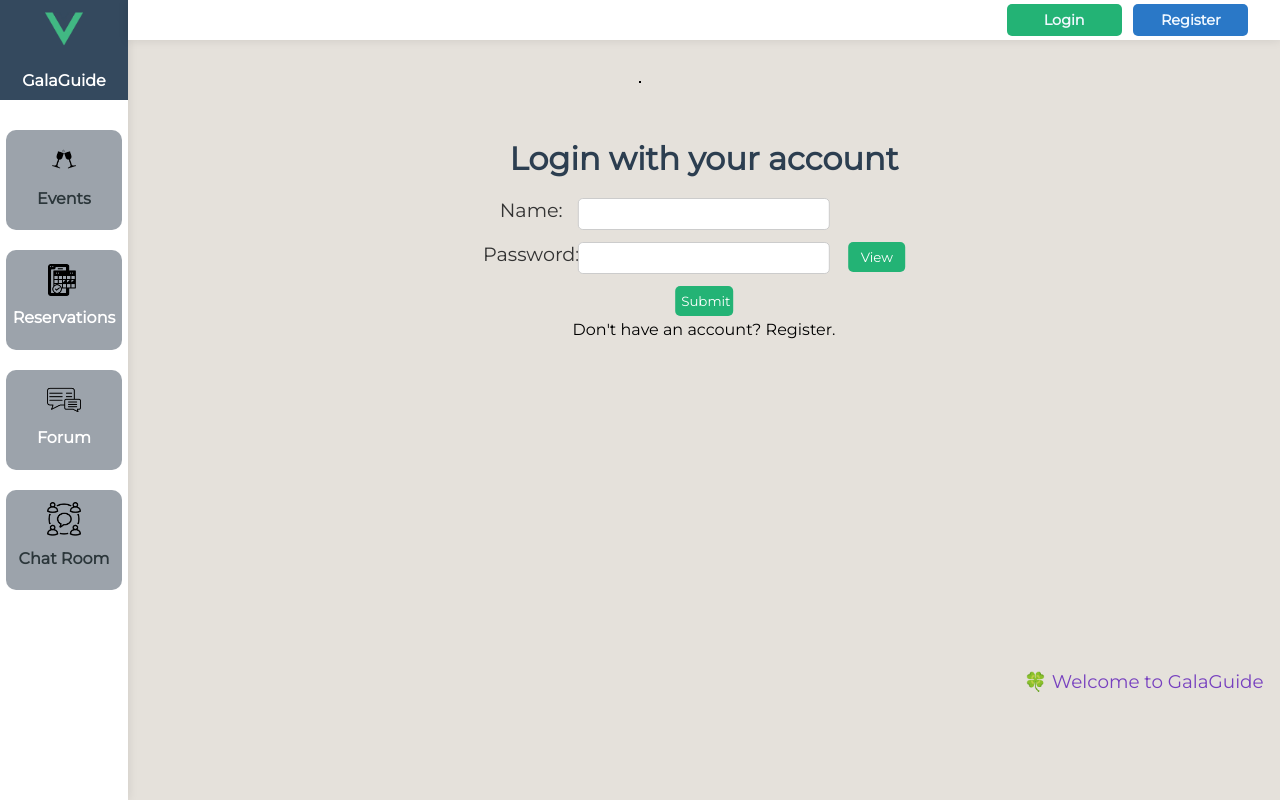
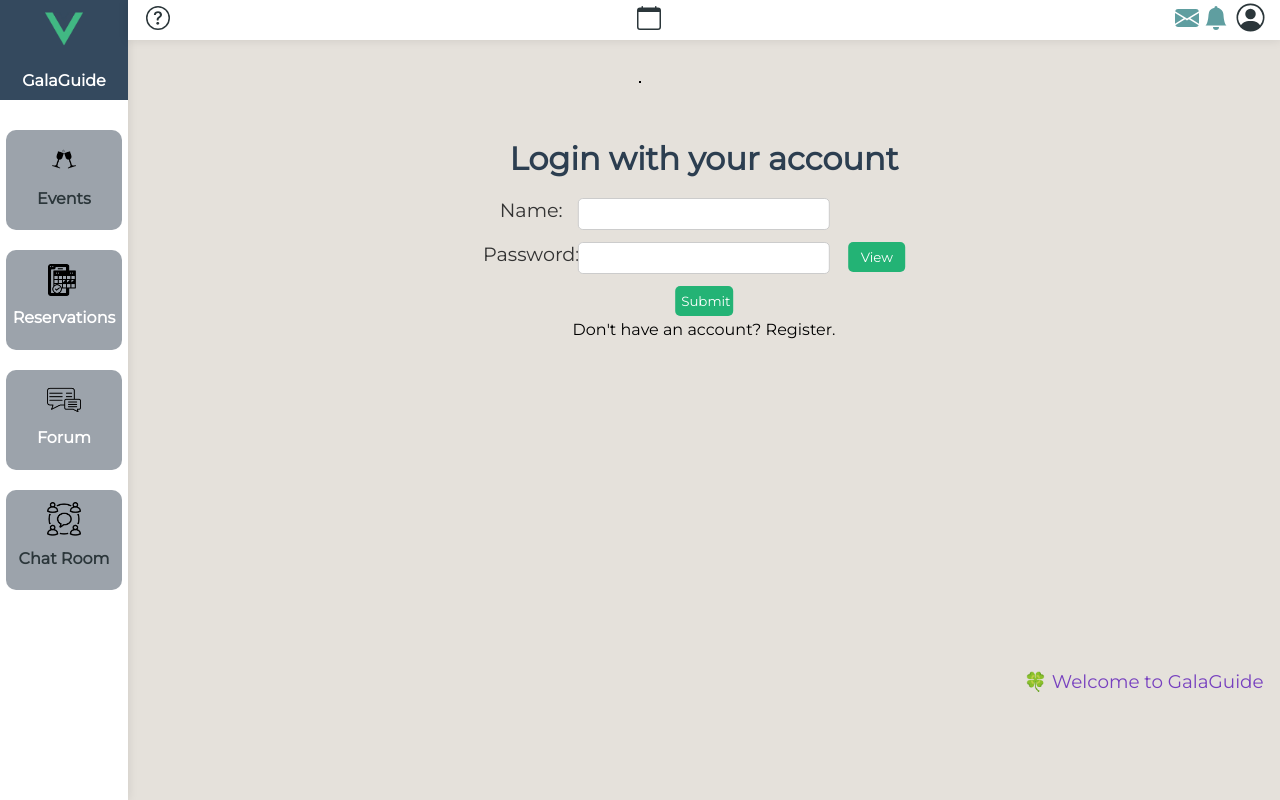
Before and after one commit to sustech-cs304/galaguide, a Vue app in the folder galaguide/: page /login in a window 1280 px wide. Built offline with nearby package versions, Linux system fonts and the light colour scheme; what v-calendar, vue3-marquee would draw is missing.

Commit message:
Add profile interface in App.vue
Nothing changes in UserLogin.vue except the indent which is caused by eslint

```diff
--- a/galaguide/src/App.vue
+++ b/galaguide/src/App.vue
@@ -1,49 +1,49 @@
 <script setup>
-import {onMounted, ref, computed} from 'vue'
-import LeftSideBar from './components/globe/LeftSideBar.vue'
-import GlobeFooter from './components/globe/GlobeFooter.vue'
-import AIAssist from './components/ai/AIAssist.vue'
-import { DatePicker } from 'v-calendar';
-import 'v-calendar/style.css';
+import { onMounted, ref, computed } from "vue";
+import LeftSideBar from "./components/globe/LeftSideBar.vue";
+import GlobeFooter from "./components/globe/GlobeFooter.vue";
+import AIAssist from "./components/ai/AIAssist.vue";
+import { DatePicker } from "v-calendar";
+import "v-calendar/style.css";
 // import HomePage from "./components/HomePage.vue";
 
-const role = ref(0) // 0 for not logged in, 1 for user, 2 for admin
+const role = ref(0); // 0 for not logged in, 1 for user, 2 for admin
 
-const hoveredOnCalendar = ref(false)
+const hoveredOnCalendar = ref(false);
+const hoveredOnAvatar = ref(false);
 
 const delayFalse = (ref, delay) => {
   setTimeout(() => {
-        ref = false
-    }, delay)
-}
+    ref = false;
+  }, delay);
+};
 
 /* can be adjusted at https://vcalendar.io/calendar/attributes.html */
 
 const events = ref([
   {
-        description: 'Take Noah to basketball practice.',
+    description: "Take Noah to basketball practice.",
     isComplete: false,
     dates: { repeat: { weekdays: 5 } }, // Every Friday
-        color: 'red',
+    color: "red",
   },
 ]);
 
 const attributes = computed(() => [
   // Attributes for events
-    ...events.value.map(event => ({
+  ...events.value.map((event) => ({
     dates: event.dates,
     dot: {
       color: event.color,
-            ...(event.isComplete && { class: 'opacity-75' }),
+      ...(event.isComplete && { class: "opacity-75" }),
     },
     popover: {
       label: event.description,
-            visibility: 'hover',
+      visibility: "hover",
       /*hideIndicator: true,*/
     },
   })),
 ]);
-
 
 /* // event style
 const date = new Date();
@@ -83,19 +83,21 @@ const attrs = ref([
 ]);*/
 
 function getRoleFromCookie() {
-    const cookie = document.cookie.split(';').find(cookie => cookie.trim().startsWith('userRole='))
-    console.log('cookie:', cookie)
+  const cookie = document.cookie
+    .split(";")
+    .find((cookie) => cookie.trim().startsWith("userRole="));
+  console.log("cookie:", cookie);
   if (cookie) {
-        const roleValue = cookie.split('=')[1]
-        role.value = parseInt(roleValue)
+    const roleValue = cookie.split("=")[1];
+    role.value = parseInt(roleValue);
   } else {
-        role.value = 0
+    role.value = 1;
   }
 }
 
 onMounted(() => {
-    getRoleFromCookie()
-})
+  getRoleFromCookie();
+});
 
 /*function logout() {
     document.cookie = "userRole=; expires=Thu, 01 Jan 1970 00:00:00 UTC; path=/;"
@@ -104,84 +106,327 @@ onMounted(() => {
 </script>
 
 <template>
-
-    <router-view :role="role"/>
+  <router-view :role="role" />
 
   <!--  Top Bar  -->
   <div id="top-bar">
     <div v-if="role === 0">
-            <router-link to="/login" class="login" style="color: aliceblue;">Login</router-link>
-            <router-link to="/register"
-                         class="register" style="color: aliceblue;">Register</router-link>
+      <router-link to="/login" class="login" style="color: aliceblue"
+        >Login</router-link
+      >
+      <router-link to="/register" class="register" style="color: aliceblue"
+        >Register</router-link
+      >
     </div>
     <div v-else-if="role === 1 || role === 2">
-
       <!--      Help      -->
-            <a href="/help" style="position: absolute; left: 1%; display: flex; justify-content: flex-start;">
-                <svg xmlns="http://www.w3.org/2000/svg" width="30" height="30" fill="currentColor"
-                     class="bi bi-question-circle" viewBox="-4 -4 20 20">
-                    <path d="M8 15A7 7 0 1 1 8 1a7 7 0 0 1 0 14zm0 1A8 8 0 1 0 8 0a8 8 0 0 0 0 16z"/>
+      <a
+        href="/help"
+        style="
+          position: absolute;
+          left: 1%;
+          display: flex;
+          justify-content: flex-start;
+        "
+      >
+        <svg
+          xmlns="http://www.w3.org/2000/svg"
+          width="30"
+          height="30"
+          fill="currentColor"
+          class="bi bi-question-circle"
+          viewBox="-4 -4 20 20"
+        >
           <path
-                        d="M5.255 5.786a.237.237 0 0 0 .241.247h.825c.138 0 .248-.113.266-.25.09-.656.54-1.134 1.342-1.134.686 0 1.314.343 1.314 1.168 0 .635-.374.927-.965 1.371-.673.489-1.206 1.06-1.168 1.987l.003.217a.25.25 0 0 0 .25.246h.811a.25.25 0 0 0 .25-.25v-.105c0-.718.273-.927 1.01-1.486.609-.463 1.244-.977 1.244-2.056 0-1.511-1.276-2.241-2.673-2.241-1.267 0-2.655.59-2.75 2.286zm1.557 5.763c0 .533.425.927 1.01.927.609 0 1.028-.394 1.028-.927 0-.552-.42-.94-1.029-.94-.584 0-1.009.388-1.009.94z"/>
+            d="M8 15A7 7 0 1 1 8 1a7 7 0 0 1 0 14zm0 1A8 8 0 1 0 8 0a8 8 0 0 0 0 16z"
+          />
+          <path
+            d="M5.255 5.786a.237.237 0 0 0 .241.247h.825c.138 0 .248-.113.266-.25.09-.656.54-1.134 1.342-1.134.686 0 1.314.343 1.314 1.168 0 .635-.374.927-.965 1.371-.673.489-1.206 1.06-1.168 1.987l.003.217a.25.25 0 0 0 .25.246h.811a.25.25 0 0 0 .25-.25v-.105c0-.718.273-.927 1.01-1.486.609-.463 1.244-.977 1.244-2.056 0-1.511-1.276-2.241-2.673-2.241-1.267 0-2.655.59-2.75 2.286zm1.557 5.763c0 .533.425.927 1.01.927.609 0 1.028-.394 1.028-.927 0-.552-.42-.94-1.029-.94-.584 0-1.009.388-1.009.94z"
+          />
         </svg>
       </a>
 
       <!--      Calendar      -->
-            <a href="#" @mouseover="hoveredOnCalendar = true" @mouseleave="delayFalse(hoveredOnCalendar, 300)"
-               style="position: absolute; left: 45%; transform: translate(-50%, 0); display: flex; justify-content: flex-start;">
-                <svg xmlns="http://www.w3.org/2000/svg" width="30" height="30" fill="currentColor"
-                     class="bi bi-calendar" viewBox="-4 -4 20 20">
+      <a
+        href="#"
+        @mouseover="hoveredOnCalendar = true"
+        @mouseleave="delayFalse(hoveredOnCalendar, 300)"
+        style="
+          position: absolute;
+          left: 45%;
+          transform: translate(-50%, 0);
+          display: flex;
+          justify-content: flex-start;
+        "
+      >
+        <svg
+          xmlns="http://www.w3.org/2000/svg"
+          width="30"
+          height="30"
+          fill="currentColor"
+          class="bi bi-calendar"
+          viewBox="-4 -4 20 20"
+        >
           <path
-                        d="M3.5 0a.5.5 0 0 1 .5.5V1h8V.5a.5.5 0 0 1 1 0V1h1a2 2 0 0 1 2 2v11a2 2 0 0 1-2 2H2a2 2 0 0 1-2-2V3a2 2 0 0 1 2-2h1V.5a.5.5 0 0 1 .5-.5M1 4v10a1 1 0 0 0 1 1h12a1 1 0 0 0 1-1V4z"/>
+            d="M3.5 0a.5.5 0 0 1 .5.5V1h8V.5a.5.5 0 0 1 1 0V1h1a2 2 0 0 1 2 2v11a2 2 0 0 1-2 2H2a2 2 0 0 1-2-2V3a2 2 0 0 1 2-2h1V.5a.5.5 0 0 1 .5-.5M1 4v10a1 1 0 0 0 1 1h12a1 1 0 0 0 1-1V4z"
+          />
         </svg>
       </a>
-            <div v-if="hoveredOnCalendar" @mouseover="hoveredOnCalendar = true" @mouseleave="hoveredOnCalendar = false"
-                 style="position: absolute; top: 100%; left: 45%; transform: translate(-50%, 0); width: 20%; height: 20%;box-shadow: 0 0 10px rgba(0, 0, 0, 0.1); z-index: 100;">
-                <DatePicker :attributes='attributes'/>
+      <div
+        v-if="hoveredOnCalendar"
+        @mouseover="hoveredOnCalendar = true"
+        @mouseleave="hoveredOnCalendar = false"
+        style="
+          position: absolute;
+          top: 100%;
+          left: 45%;
+          transform: translate(-50%, 0);
+          width: 20%;
+          height: 20%;
+          box-shadow: 0 0 10px rgba(0, 0, 0, 0.1);
+          z-index: 100;
+        "
+      >
+        <DatePicker :attributes="attributes" />
       </div>
 
       <!--      Profile      -->
-            <a href="#"
-               style="position: absolute; right: 1%; display: flex; justify-content: flex-start;">
-                <svg xmlns="http://www.w3.org/2000/svg" width="35" height="35" fill="currentColor"
-                     class="bi bi-person-circle" viewBox="-2 -2 20 20">
-                    <path d="M11 6a3 3 0 1 1-6 0 3 3 0 0 1 6 0z"/>
-                    <path fill-rule="evenodd"
-                          d="M0 8a8 8 0 1 1 16 0A8 8 0 0 1 0 8zm8-7a7 7 0 0 0-5.468 11.37C3.242 11.226 4.805 10 8 10s4.757 1.225 5.468 2.37A7 7 0 0 0 8 1z"/>
+      <a
+        href="#"
+        @mouseover="hoveredOnAvatar = true"
+        @mouseleave="delayFalse(hoveredOnAvatar, 300)"
+        style="
+          position: absolute;
+          right: 1%;
+          display: flex;
+          justify-content: flex-start;
+        "
+      >
+        <svg
+          xmlns="http://www.w3.org/2000/svg"
+          width="35"
+          height="35"
+          fill="currentColor"
+          class="bi bi-person-circle"
+          viewBox="-2 -2 20 20"
+        >
+          <path d="M11 6a3 3 0 1 1-6 0 3 3 0 0 1 6 0z" />
+          <path
+            fill-rule="evenodd"
+            d="M0 8a8 8 0 1 1 16 0A8 8 0 0 1 0 8zm8-7a7 7 0 0 0-5.468 11.37C3.242 11.226 4.805 10 8 10s4.757 1.225 5.468 2.37A7 7 0 0 0 8 1z"
+          />
         </svg>
       </a>
+      <div
+        v-if="hoveredOnAvatar"
+        @mouseover="hoveredOnAvatar = true"
+        @mouseleave="hoveredOnAvatar = false"
+        style="
+          position: absolute;
+          background-color: azure;
+          top: 100%;
+          left: 92%;
+          transform: translate(-50%, 0);
+          width: 12%;
+          height: 200px;
+          box-shadow: 0 0 10px rgba(0, 0, 0, 0.1);
+          border: 1px solid #ccc !important;
+          padding: 14px;
+          border-radius: 16px !important;
+          z-index: 100;
+        "
+      >
+        <div
+          class="avatar"
+          style="display: flex; justify-content: center; align-items: center"
+        >
+          <!-- Avatar code here -->
+          <img
+            src="https://www.w3schools.com/howto/img_avatar.png"
+            alt="Avatar"
+            style="
+              width: 45px;
+              height: 45px;
+              border-radius: 50%;
+              margin-bottom: 10px;
+            "
+          />
+        </div>
+        <div
+          style="
+            display: flex;
+            justify-content: center;
+            align-items: center;
+            margin-left: 10px;
+            font-weight: bold;
+            font-size: 1.2em;
+          "
+        >
+          User Name
+        </div>
+        <hr />
+
+        <div
+          class="profile"
+          style="
+            display: flex;
+            margin-left: 5px;
+            margin-top: 10px;
+            padding: 3px 0;
+            text-align: center;
+          "
+        >
+          <div style="margin-right: 16px">
+            <svg
+              xmlns="http://www.w3.org/2000/svg"
+              width="16"
+              height="16"
+              fill="currentColor"
+              class="bi bi-person-workspace"
+              viewBox="0 0 16 16"
+            >
+              <path
+                d="M4 16s-1 0-1-1 1-4 5-4 5 3 5 4-1 1-1 1zm4-5.95a2.5 2.5 0 1 0 0-5 2.5 2.5 0 0 0 0 5"
+              />
+              <path
+                d="M2 1a2 2 0 0 0-2 2v9.5A1.5 1.5 0 0 0 1.5 14h.653a5.4 5.4 0 0 1 1.066-2H1V3a1 1 0 0 1 1-1h12a1 1 0 0 1 1 1v9h-2.219c.554.654.89 1.373 1.066 2h.653a1.5 1.5 0 0 0 1.5-1.5V3a2 2 0 0 0-2-2z"
+              />
+            </svg>
+          </div>
+          <router-link
+            to="/space"
+            style="
+              color: black;
+              display: inline;
+              margin-left: 5px;
+              justify-content: center;
+            "
+            >My Space</router-link
+          >
+        </div>
+
+        <div
+          class="profile"
+          style="
+            display: flex;
+            margin-top: 10px;
+            margin-bottom: 5px;
+            margin-left: 5px;
+            padding: 8x 0;
+            text-align: center;
+          "
+        >
+          <div style="margin-right: 21px">
+            <svg
+              xmlns="http://www.w3.org/2000/svg"
+              width="16"
+              height="16"
+              fill="currentColor"
+              class="bi bi-gear"
+              viewBox="0 0 16 16"
+            >
+              <path
+                d="M8 4.754a3.246 3.246 0 1 0 0 6.492 3.246 3.246 0 0 0 0-6.492M5.754 8a2.246 2.246 0 1 1 4.492 0 2.246 2.246 0 0 1-4.492 0"
+              />
+              <path
+                d="M9.796 1.343c-.527-1.79-3.065-1.79-3.592 0l-.094.319a.873.873 0 0 1-1.255.52l-.292-.16c-1.64-.892-3.433.902-2.54 2.541l.159.292a.873.873 0 0 1-.52 1.255l-.319.094c-1.79.527-1.79 3.065 0 3.592l.319.094a.873.873 0 0 1 .52 1.255l-.16.292c-.892 1.64.901 3.434 2.541 2.54l.292-.159a.873.873 0 0 1 1.255.52l.094.319c.527 1.79 3.065 1.79 3.592 0l.094-.319a.873.873 0 0 1 1.255-.52l.292.16c1.64.893 3.434-.902 2.54-2.541l-.159-.292a.873.873 0 0 1 .52-1.255l.319-.094c1.79-.527 1.79-3.065 0-3.592l-.319-.094a.873.873 0 0 1-.52-1.255l.16-.292c.893-1.64-.902-3.433-2.541-2.54l-.292.159a.873.873 0 0 1-1.255-.52zm-2.633.283c.246-.835 1.428-.835 1.674 0l.094.319a1.873 1.873 0 0 0 2.693 1.115l.291-.16c.764-.415 1.6.42 1.184 1.185l-.159.292a1.873 1.873 0 0 0 1.116 2.692l.318.094c.835.246.835 1.428 0 1.674l-.319.094a1.873 1.873 0 0 0-1.115 2.693l.16.291c.415.764-.42 1.6-1.185 1.184l-.291-.159a1.873 1.873 0 0 0-2.693 1.116l-.094.318c-.246.835-1.428.835-1.674 0l-.094-.319a1.873 1.873 0 0 0-2.692-1.115l-.292.16c-.764.415-1.6-.42-1.184-1.185l.159-.291A1.873 1.873 0 0 0 1.945 8.93l-.319-.094c-.835-.246-.835-1.428 0-1.674l.319-.094A1.873 1.873 0 0 0 3.06 4.377l-.16-.292c-.415-.764.42-1.6 1.185-1.184l.292.159a1.873 1.873 0 0 0 2.692-1.115z"
+              />
+            </svg>
+          </div>
+          <router-link
+            to="/settings"
+            style="
+              display: inline;
+              color: black;
+              margin-bottom: 5px;
+              margin-left: 5px;
+            "
+            >Settings</router-link
+          >
+        </div>
+
+        <hr />
+
+        <div
+          class="profile"
+          style="display: flex; justify-content: center; align-items: center"
+        >
+          <router-link
+            to="/logout"
+            style="
+              color: black;
+              right: 12%;
+              height: 22px;
+              width: 50%;
+              color: white;
+              background-color: #e74c3c;
+              border-radius: 5px;
+            "
+            >Logout</router-link
+          >
+        </div>
+      </div>
 
       <!--      Notification      -->
-            <a href="#" class="notification"
-               style="position: absolute; right: 4.5%; display: flex; justify-content: flex-start;">
-                <svg xmlns="http://www.w3.org/2000/svg" width="30" height="30" fill="currentColor"
-                     class="bi bi-bell-fill" viewBox="-4 -4 20 20">
+      <a
+        href="#"
+        class="notification"
+        style="
+          position: absolute;
+          right: 4.5%;
+          display: flex;
+          justify-content: flex-start;
+        "
+      >
+        <svg
+          xmlns="http://www.w3.org/2000/svg"
+          width="30"
+          height="30"
+          fill="currentColor"
+          class="bi bi-bell-fill"
+          viewBox="-4 -4 20 20"
+        >
           <path
-                        d="M8 16a2 2 0 0 0 2-2H6a2 2 0 0 0 2 2zm.995-14.901a1 1 0 1 0-1.99 0A5.002 5.002 0 0 0 3 6c0 1.098-.5 6-2 7h14c-1.5-1-2-5.902-2-7 0-2.42-1.72-4.44-4.005-4.901z"></path>
+            d="M8 16a2 2 0 0 0 2-2H6a2 2 0 0 0 2 2zm.995-14.901a1 1 0 1 0-1.99 0A5.002 5.002 0 0 0 3 6c0 1.098-.5 6-2 7h14c-1.5-1-2-5.902-2-7 0-2.42-1.72-4.44-4.005-4.901z"
+          ></path>
         </svg>
       </a>
 
       <!--      Inbox      -->
-            <a href="#" class="inbox"
-               style="position: absolute; right: 7%; display: flex; justify-content: flex-start;">
-                <svg xmlns="http://www.w3.org/2000/svg" width="30" height="30" fill="currentColor"
-                     class="bi bi-envelope-fill" viewBox="-4 -4 20 20">
+      <a
+        href="#"
+        class="inbox"
+        style="
+          position: absolute;
+          right: 7%;
+          display: flex;
+          justify-content: flex-start;
+        "
+      >
+        <svg
+          xmlns="http://www.w3.org/2000/svg"
+          width="30"
+          height="30"
+          fill="currentColor"
+          class="bi bi-envelope-fill"
+          viewBox="-4 -4 20 20"
+        >
           <path
-                        d="M.05 3.555A2 2 0 0 1 2 2h12a2 2 0 0 1 1.95 1.555L8 8.414.05 3.555ZM0 4.697v7.104l5.803-3.558L0 4.697ZM6.761 8.83l-6.57 4.027A2 2 0 0 0 2 14h12a2 2 0 0 0 1.808-1.144l-6.57-4.027L8 9.586l-1.239-.757Zm3.436-.586L16 11.801V4.697l-5.803 3.546Z"/>
+            d="M.05 3.555A2 2 0 0 1 2 2h12a2 2 0 0 1 1.95 1.555L8 8.414.05 3.555ZM0 4.697v7.104l5.803-3.558L0 4.697ZM6.761 8.83l-6.57 4.027A2 2 0 0 0 2 14h12a2 2 0 0 0 1.808-1.144l-6.57-4.027L8 9.586l-1.239-.757Zm3.436-.586L16 11.801V4.697l-5.803 3.546Z"
+          />
         </svg>
       </a>
-
     </div>
   </div>
 
-    <LeftSideBar :role="role"/>
+  <LeftSideBar :role="role" />
 
-    <GlobeFooter/>
-    <AIAssist/>
+  <GlobeFooter />
+  <AIAssist />
 </template>
 
 <style>
-@import url('https://fonts.googleapis.com/css2?family=Montserrat&display=swap');
+@import url("https://fonts.googleapis.com/css2?family=Montserrat&display=swap");
 
 * {
   -webkit-user-select: none;
@@ -190,10 +435,9 @@ onMounted(() => {
   user-select: none;
 }
 
-
 #app {
   /*font-family: Avenir, Helvetica, Arial, sans-serif;*/
-    font-family: 'Montserrat', sans-serif;
+  font-family: "Montserrat", sans-serif;
   -webkit-font-smoothing: antialiased;
   -moz-osx-font-smoothing: grayscale;
   text-align: center;
```
Also changed, not shown: galaguide/src/components/user/UserLogin.vue (+40 -16 lines), 1 other file (tests, documents, lock files or other folders). Lines whose indentation alone changed are shown as unchanged.
